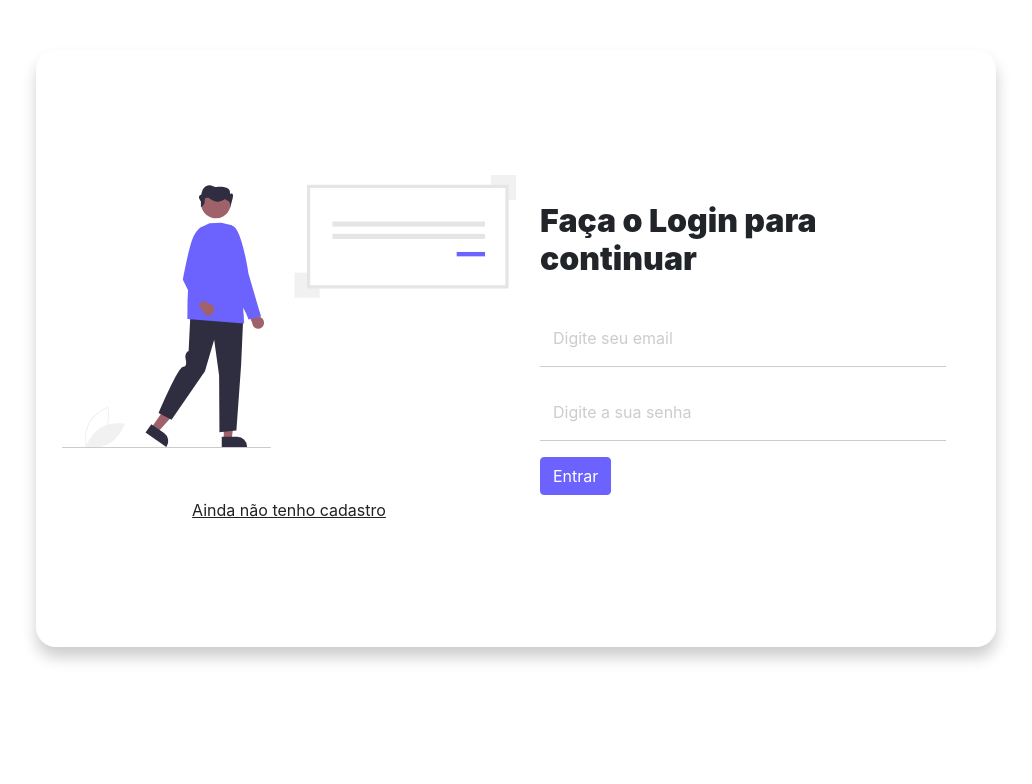
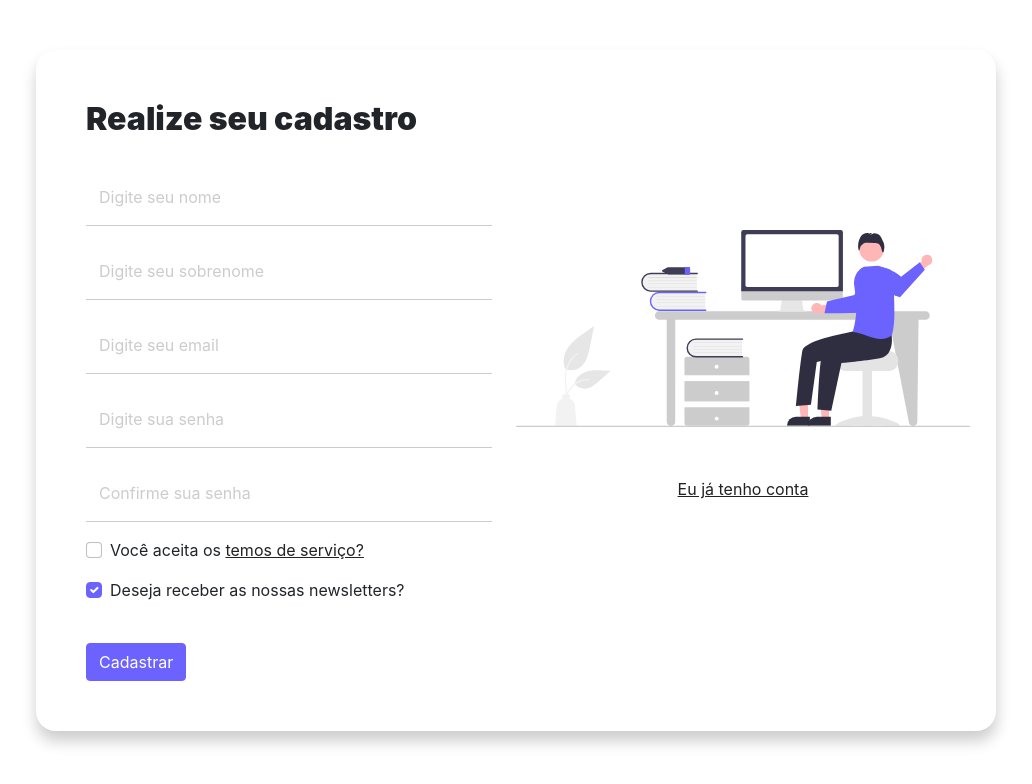
Before and after one commit to fabio-coutinho-dos-santos/portfolio, a React (Create React App) app: page / in a window 1280 px wide. Shown: the top 784 px of the page, without its empty margins (124-1156 px from the left). Built offline with nearby package versions, Linux system fonts and the light colour scheme.

Commit message:
added register page

```diff
--- a/src/App.tsx
+++ b/src/App.tsx
@@ -8,9 +8,10 @@ import HelpOutlineOutlinedIcon from "@mui/icons-material/HelpOutlineOutlined";
 import MenuOutlinedIcon from "@mui/icons-material/MenuOutlined";
 import { Menu, MenuItem, Sidebar, SubMenu, useProSidebar } from 'react-pro-sidebar';
 import Login
- from './pages/Login';
+ from './pages/Login/Login';
 import { useEffect } from 'react';
 import { useSetBodyColor } from './hooks/useSetBodyColor';
+import Register from './pages/Register/Register';
 function App() {
   const { collapseSidebar } = useProSidebar();
   const logged = false
@@ -54,7 +55,7 @@ function App() {
       </main>
     </div>
     ) : (
-      <Login/>
+      <Register/>
     )}
 
     </>
--- a/src/pages/Login.css
+++ b/src/pages/Login/Login.css
@@ -31,7 +31,7 @@
   }
 
 #form-container .form-control:focus {
-box-shadow: none;
+    box-shadow: none;
 }
 
 #form-container .form-floating label {
@@ -59,6 +59,7 @@ box-shadow: none;
 }
 
 .btn.btn-primary{
+    margin-top: 25px;
     width: 100%;
 }
 
--- a/src/pages/Login.tsx
+++ b/src/pages/Login/Login.tsx
@@ -1,6 +1,6 @@
 import React, { useEffect } from 'react'
 import './Login.css'
-import { useSetBodyColor } from '../hooks/useSetBodyColor'
+import { useSetBodyColor } from '../../hooks/useSetBodyColor'
 
 const Login = () => {
 
--- /dev/null
+++ b/src/pages/Register/Register.css
@@ -0,0 +1,84 @@
+#form-container{
+    background-color: white;
+    border-radius: 20px;
+    box-shadow: .5px 10px 15px rgb(0,0,0,.2);
+    margin-top: 25px auto;
+    padding: 25px
+}
+
+
+#form-container h2{
+    font-weight: 900;
+    margin-bottom: 30px;
+}
+
+#form-container .form-control{
+    border: none;
+    border-bottom: 1px solid #ccc;
+    border-radius: 0;
+}
+
+#form-container .form-control:focus{
+    box-shadow: none;
+}
+
+#form-container .form-floating label{
+    color: #ccc
+}
+
+#form-container .form-control:focus~label{
+    color: #222;
+}
+
+#form-container input[type='submit']{
+    background-color: #6c63ff;
+    border-color: #6c63ff;
+}
+
+#form-container input[type='checkbox']:checked{
+    background-color: #6c63ff;
+    border-color: #6c63ff;
+}
+
+#form-container a{
+    color: #222;
+}
+
+#form-container a:hover{
+    color: #6c63ff;
+}
+
+.btn.btn-primary{
+    margin-top: 25px;
+    width: 100%;
+}
+
+.col-sm-6.order-md-2{
+    padding: 50px;
+}
+
+#link-container{
+    text-align: center;
+    padding: 50px;
+}
+
+#form-container .form-check-input:focus{
+    box-shadow: none;
+}
+
+@media(min-width: 768px){
+    .btn.btn-primary{
+        width: auto;
+    }
+
+    #form-container{
+        padding: 50px;
+        margin: 50px auto;
+    }
+
+    .col-sm-6.order-md-2{
+        padding: 0;
+    }
+
+
+}
--- /dev/null
+++ b/src/pages/Register/Register.tsx
@@ -0,0 +1,73 @@
+import { useEffect } from 'react'
+import { useSetBodyColor } from '../../hooks/useSetBodyColor'
+import './Register.css'
+
+const Register = () => {
+
+    const {setBodyColor} = useSetBodyColor()
+
+    useEffect(()=>{
+        setBodyColor("#F8F8F8F8")
+    })
+
+    return (
+        <>
+            <div className="container col-11 col-sm-9" id="form-container">
+                <div className="row align-items-center gx-5">
+                    <div className="col-sm-6 order-md-1">
+                    <h2>Realize seu cadastro</h2>
+                        <form>
+                            <div className="form-floating mb-3">
+                                <input type="text" className='form-control' placeholder='Digite seu nome' id='name' name='name' />
+                                <label htmlFor="label">Digite seu nome</label>
+                            </div>
+
+                            <div className="form-floating mb-3">
+                                <input type="text" className='form-control' placeholder='Digite seu sobrenome' id='sobrenome' name='sobrenome' />
+                                <label htmlFor="label">Digite seu sobrenome</label>
+                            </div>
+
+                            <div className="form-floating mb-3">
+                                <input type="email" className='form-control' placeholder='Digite seu email' id='email' name='email' />
+                                <label htmlFor="label">Digite seu email</label>
+                            </div>
+
+                            <div className="form-floating mb-3">
+                                <input type="password" className='form-control' placeholder='Digite sua senha' id='password' name='password' />
+                                <label htmlFor="label">Digite sua senha</label>
+                            </div>
+
+                            <div className="form-floating mb-3">
+                                <input type="password" className='form-control' placeholder='Confirme sua senha' id='passwordConfirmation' name='passwordConfirmation' />
+                                <label htmlFor="label">Confirme sua senha</label>
+                            </div>
+
+                            <div className="form-check mb-3">
+                                <input type='checkbox' className="form-check-input" name="terms" id="terms" />
+                                <label htmlFor="label" className='form-check-label'>Você aceita os <a href='#'>temos de serviço?</a></label>
+                            </div>
+
+                            <div className="form-check mb-3">
+                                <input type="checkbox" className='form-check-input' name='news' id='news' checked />
+                                <label htmlFor="label" className='form-check-label'>Deseja receber as nossas newsletters?</label>
+                            </div>
+
+                            <input type="submit" className='btn btn-primary' value={'Cadastrar'} />
+                        </form>
+                    </div>
+
+                    <div className="col-sm-6 order-md-2">
+                        <div className="col-12">
+                            <img src="images/hello.svg" alt="Register image" className='img-fluid' />
+                        </div>
+                        <div className="col-12" id='link-container'>
+                            <a href="register">Eu já tenho conta</a>
+                        </div>
+                    </div>
+                </div>
+            </div>
+        </>
+    )
+}
+
+export default Register
```
Lines whose indentation alone changed are shown as unchanged.
